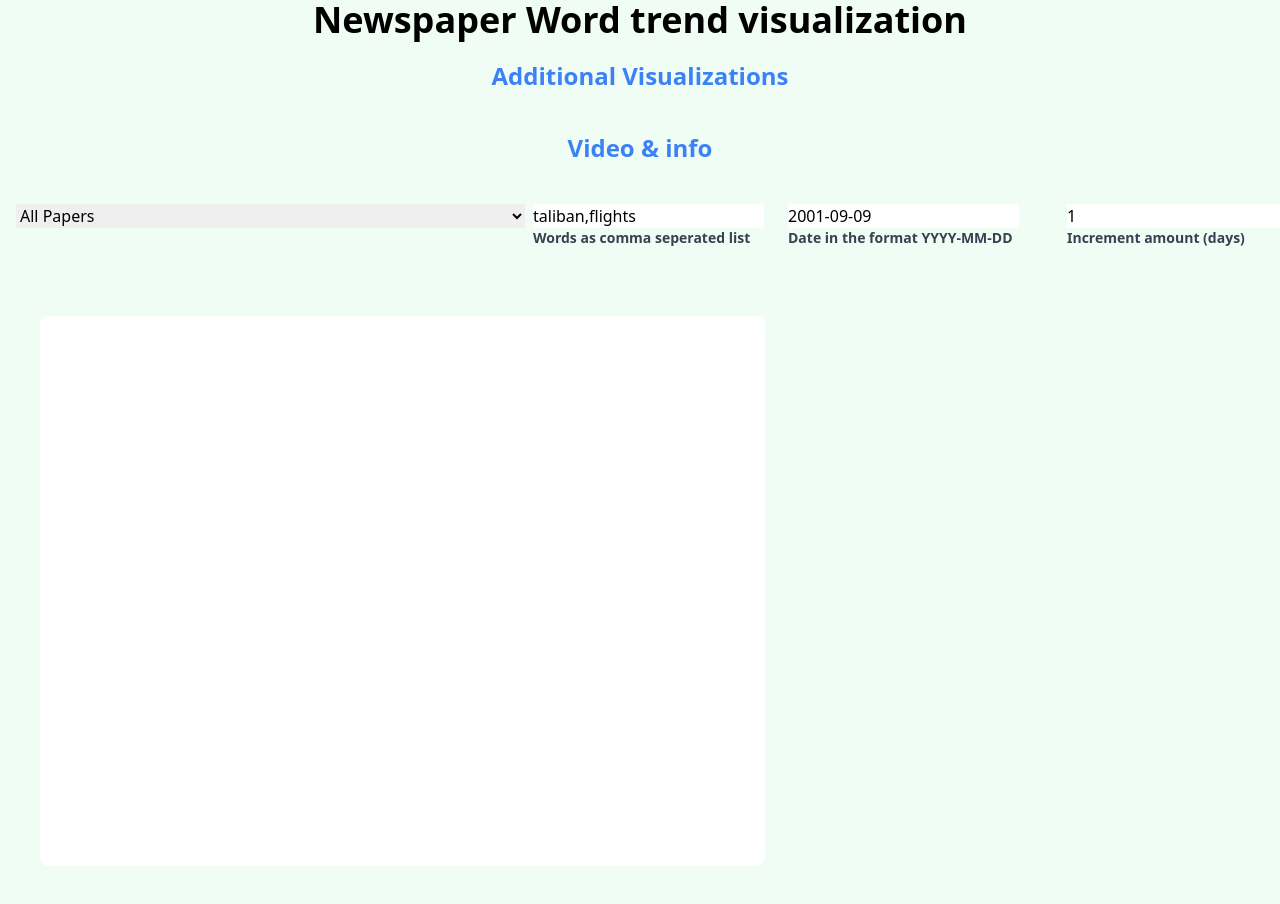
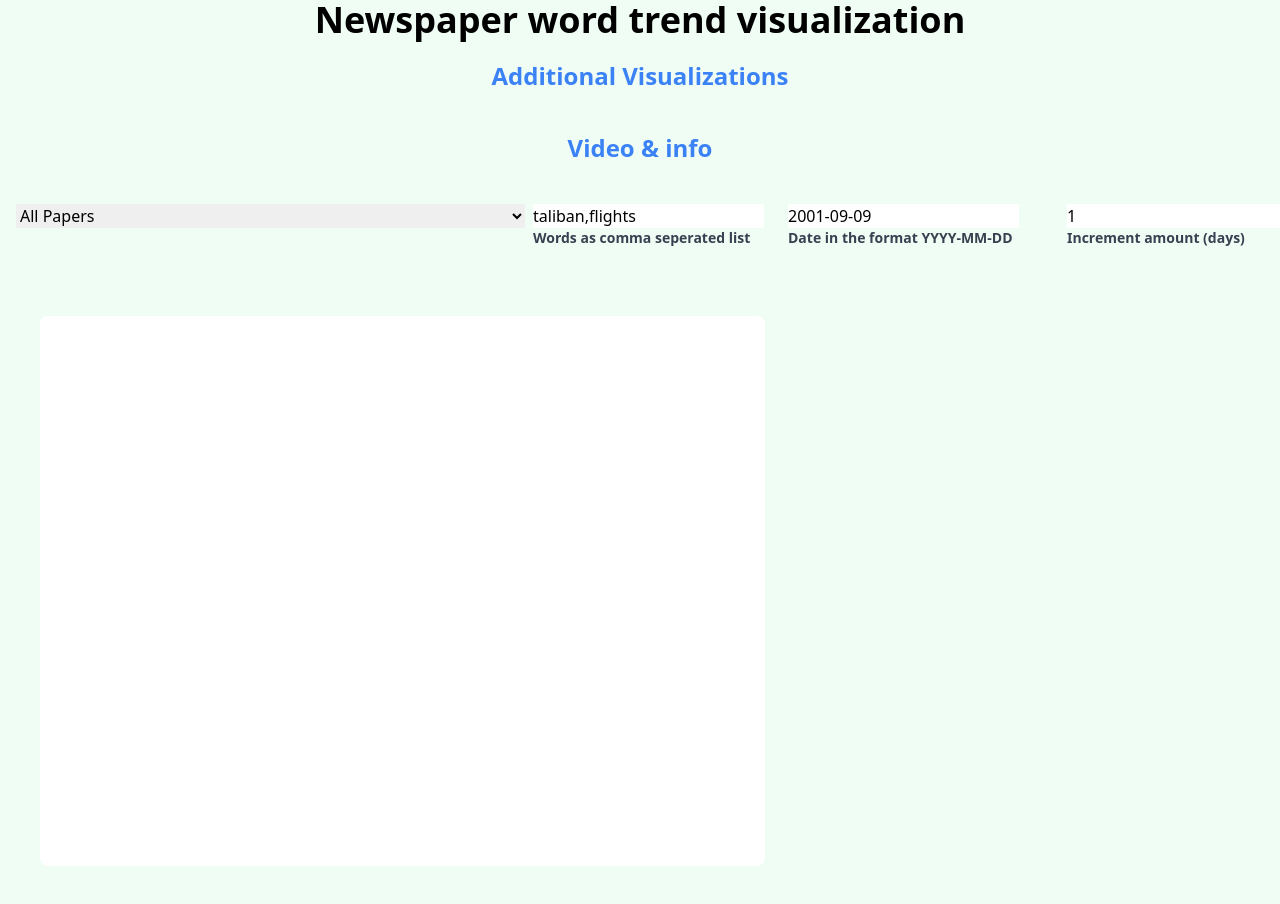
Before and after one commit to u0916721/u0916721.github.io, a plain HTML site: page index.html in a window 1280 px wide. Shown: the top 904 px of the page. Drawn offline with nearby package versions, Linux system fonts and the light colour scheme.

Commit message:
Minor typo fix

```diff
--- a/index.html
+++ b/index.html
@@ -10,7 +10,7 @@
 <body class="bg-green-50">
   <div class="flex items-center justify-center">
     <div class="grid content-center text-4xl font-bold">
-      Newspaper Word trend visualization
+      Newspaper word trend visualization
     </div>
   </div>
   <div class="flex items-center justify-center">
```
